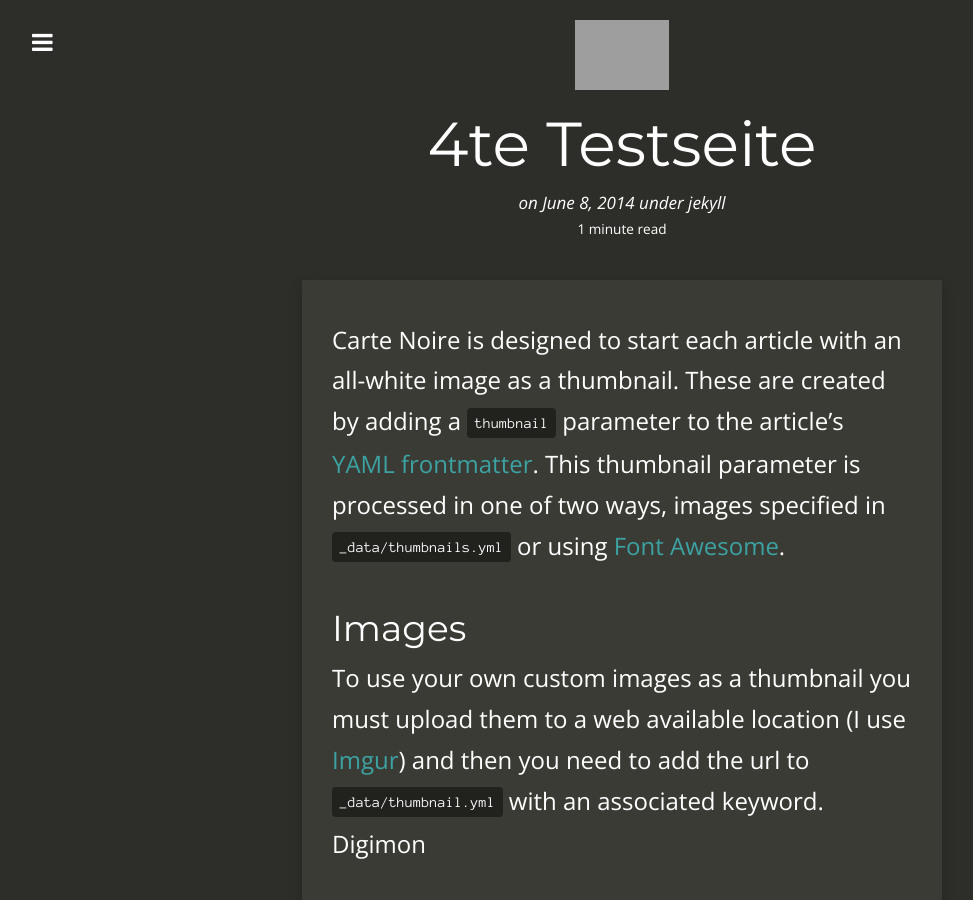
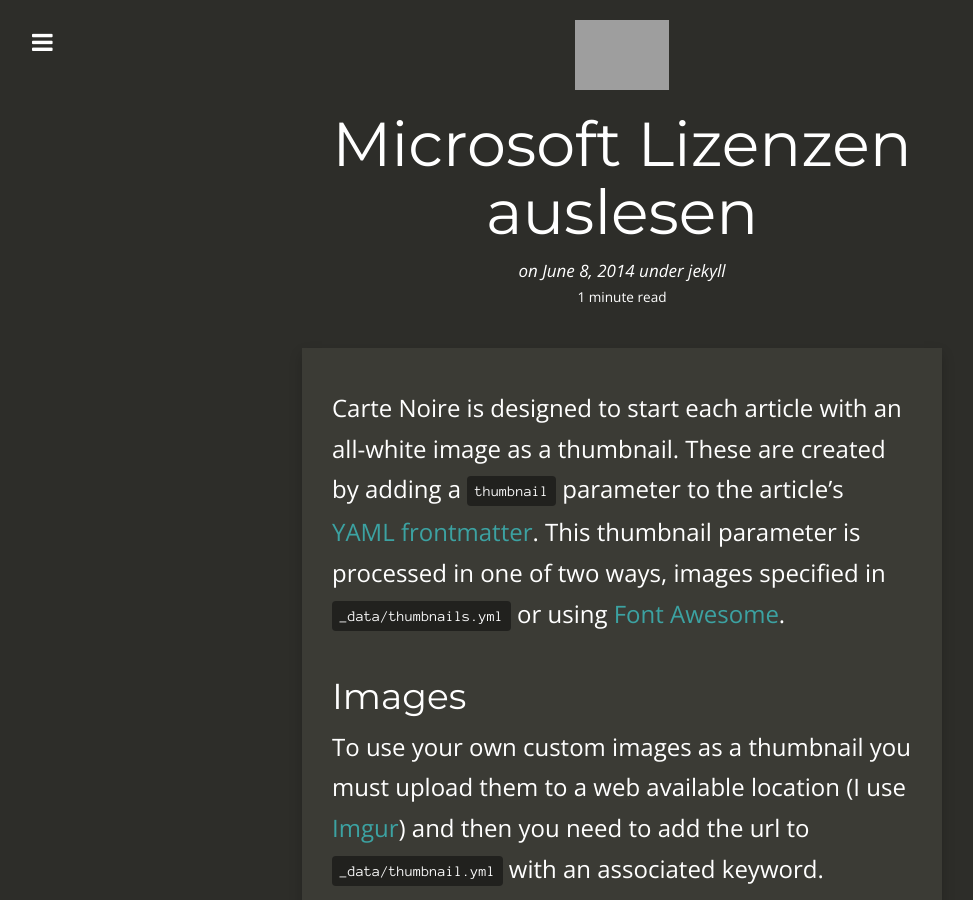
Before and after one commit to eski1337/lblb-it-ffd00, a Jekyll site: the page built from _posts/2014-06-08-using-thumbnails.md, in a window 1280 px wide and 900 px high. Shown: the whole window, without its empty margins (18-991 px from the left). Built offline with Jekyll 4.4.1, drawn with Linux system fonts in a browser that asks for light colours; nearby versions of some CDN libraries; comment, search, counter and statistics services are not loaded; grey boxes are pictures that could not be loaded.

Commit message:
2014-06-08-using-thumbnails.md: changed

```diff
--- a/_posts/2014-06-08-using-thumbnails.md
+++ b/_posts/2014-06-08-using-thumbnails.md
@@ -1,6 +1,6 @@
 ---
 layout:     post
-title:      4te Testseite
+title:      Microsoft Lizenzen auslesen
 date:       2014-06-08 12:32:18
 summary:    Using thumbnails in your Carte Noire articles.
 categories: jekyll
```
